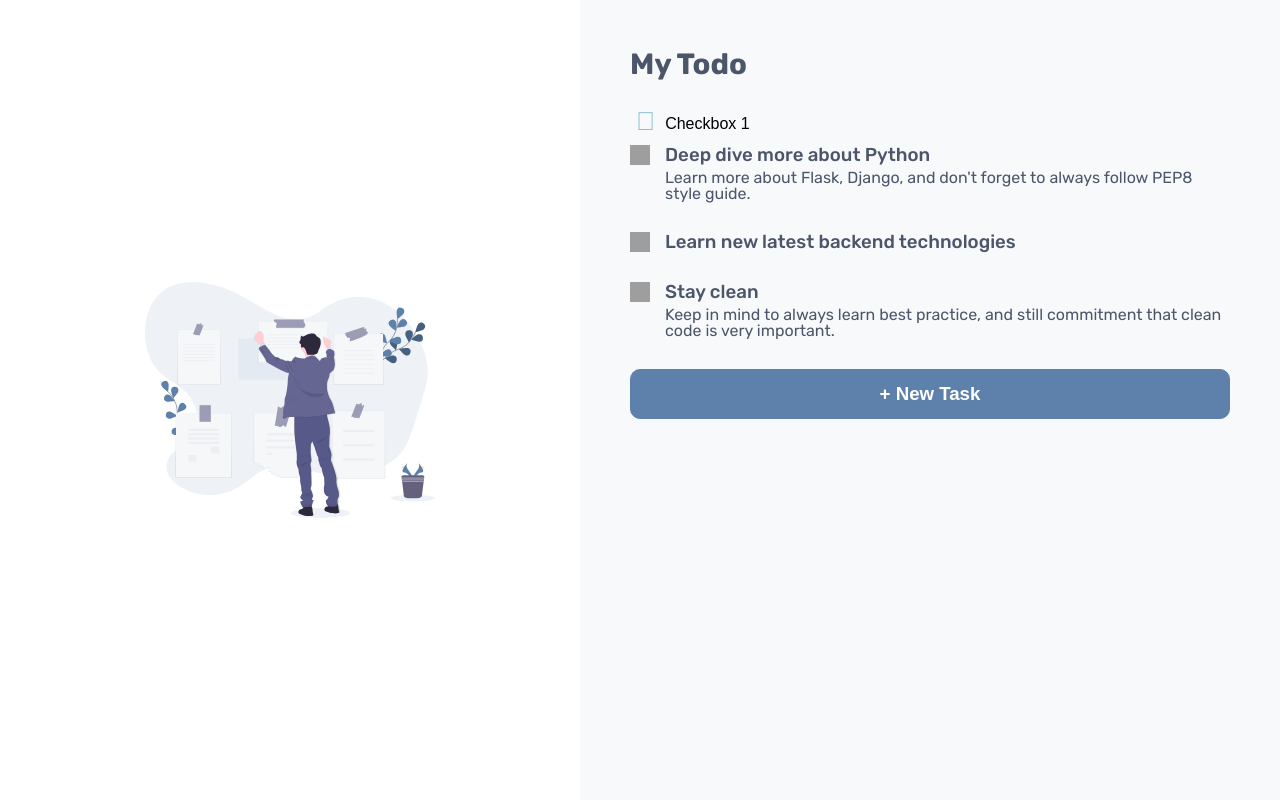
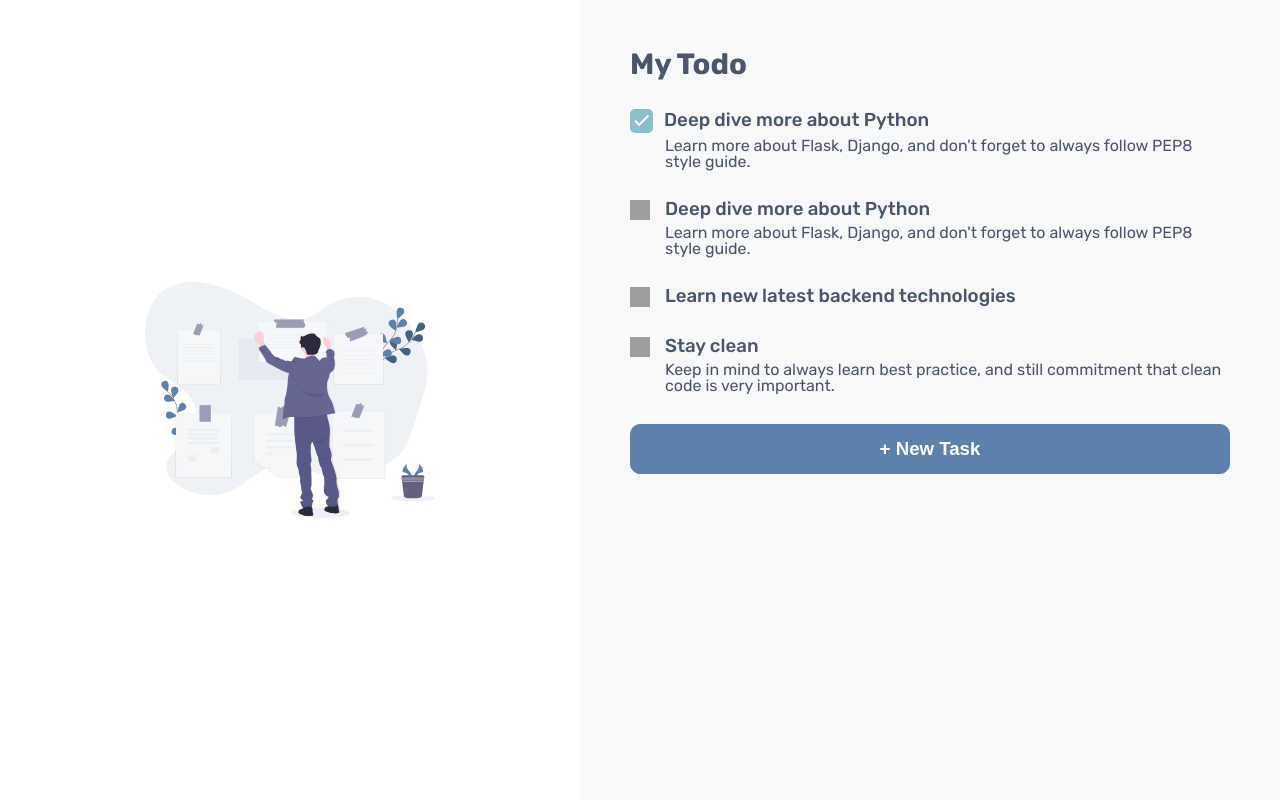
Before and after one commit to hiwijaya/flask-todo, a Flask app: page / in a window 1280 px wide. Run offline with Flask 2, Linux system fonts and the light colour scheme; grey boxes are pictures that could not be loaded.

Commit message:
update style checkbox

```diff
--- a/app/__init__.py
+++ b/app/__init__.py
@@ -3,6 +3,7 @@ from flask_sqlalchemy import SQLAlchemy
 from config import app_config
 
 db = SQLAlchemy()
+
 
 def create_app(config_name):
     flask_app = Flask(__name__)
--- a/app/static/css/checkbox.css
+++ b/app/static/css/checkbox.css
@@ -1,28 +1,78 @@
-input[type=checkbox]{
-  display: none;
+
+.md-checkbox {
+    position: relative;
+    margin: 5px 0;
+    text-align: left;
 }
 
-input[type=checkbox] + label{
-  font-family: 'fontawesome', arial, sans-serif;
-  font-size: 16px;
-  cursor: pointer;
-  text-align: center;
+.md-checkbox.md-checkbox-inline {
+    display: inline-block;
 }
 
-input[type=checkbox] + label:before {
-  display: inline-block;
-  font-size: 1.6em;
-  width: 1.2em;
-  vertical-align: -5%;
-  color: #88C0D0;
-  content: '\f096';
+.md-checkbox label {
+    cursor: pointer;
+    display: inline;
+    line-height: 1.25em;
+    vertical-align: top;
+    clear: both;
+    padding-left: 1px;
 }
 
-input[type=checkbox]:checked + label:before {
-  display: inline-block;
-  font-size: 1.6em;
-  width: 1.2em;
-  vertical-align: -5%;
-  color: #88C0D0;
-  content: '\f14a';
+.md-checkbox label:not(:empty) {
+    padding-left: 0.75em;
 }
+
+.md-checkbox label:before,
+.md-checkbox label:after {
+    content: "";
+    position: absolute;
+    left: 0;
+    top: 0;
+    box-sizing: border-box;
+}
+
+.md-checkbox label:before {
+    width: 1.25em;
+    height: 1.25em;
+    background-color: #5F8F9FB;
+    border: 2px solid #4C566A;
+    border-radius: 5px;
+    cursor: pointer;
+    transition: background .3s;
+}
+
+.md-checkbox input[type="checkbox"] {
+    outline: 0;
+    visibility: hidden;
+    width: 1.25em;
+    margin: 0;
+    display: block;
+    float: left;
+    font-size: inherit;
+}
+
+.md-checkbox input[type="checkbox"]:checked+label:before {
+    background: #88C0D0;
+    border: none;
+}
+
+.md-checkbox input[type="checkbox"]:checked+label:after {
+    transform: translate(0.25em, 0.3365384615em) rotate(-45deg);
+    width: 0.75em;
+    height: 0.375em;
+    border: 0.125em solid #fff;
+    border-top-style: none;
+    border-right-style: none;
+}
+
+.md-checkbox input[type="checkbox"]:disabled+label:before {
+    border-color: rgba(0, 0, 0, 0.26);
+    box-sizing: border-box;
+}
+
+.md-checkbox input[type="checkbox"]:disabled:checked+label:before {
+    background: rgba(0, 0, 0, 0.26);
+    box-sizing: border-box;
+}
+
+/* source: https://codepen.io/hansmaad/pen/qaGrQL */
--- a/app/static/js/service.js
+++ b/app/static/js/service.js
@@ -39,7 +39,7 @@ function renderList() {
     // ref: https://www.nickang.com/add-event-listener-for-loop-problem-in-javascript/
     tasks.forEach(function (t, i) {
 
-        // render elements programatically
+        // render elements programmatically
         var taskItem = document.createElement('DIV');
         taskItem.classList.add('task-item');
 
--- a/app/templates/index.html
+++ b/app/templates/index.html
@@ -20,10 +20,20 @@
         <div class="todo-app-box">
             <h1 class="title">My Todo</h1>
 
-            <input type="checkbox" id="chk1" checked />
-            <label for="chk1">
-                Checkbox 1
-            </label>
+
+
+            <div class="task-item">
+                <div class="md-checkbox">
+                    <input id="i2" type="checkbox" checked>
+                    <label for="i2" class="task-title">Deep dive more about Python</label>
+                </div>
+                <div class="task-detail">
+                    Learn more about Flask, Django, and don't forget to always follow PEP8 style guide.
+                </div>
+
+            </div>
+
+
 
             <div id="task-list" class="task-list">
                 <!-- render task-item programatically -->
--- a/app/view.py
+++ b/app/view.py
@@ -2,6 +2,7 @@ from flask import Blueprint, render_template
 
 index_blueprint = Blueprint('index', __name__)
 
+
 @index_blueprint.route('/', methods=['GET'])
 def index():
     return render_template('index.html')
```
Also changed, not shown: app/api.py (added), 1 other file.
